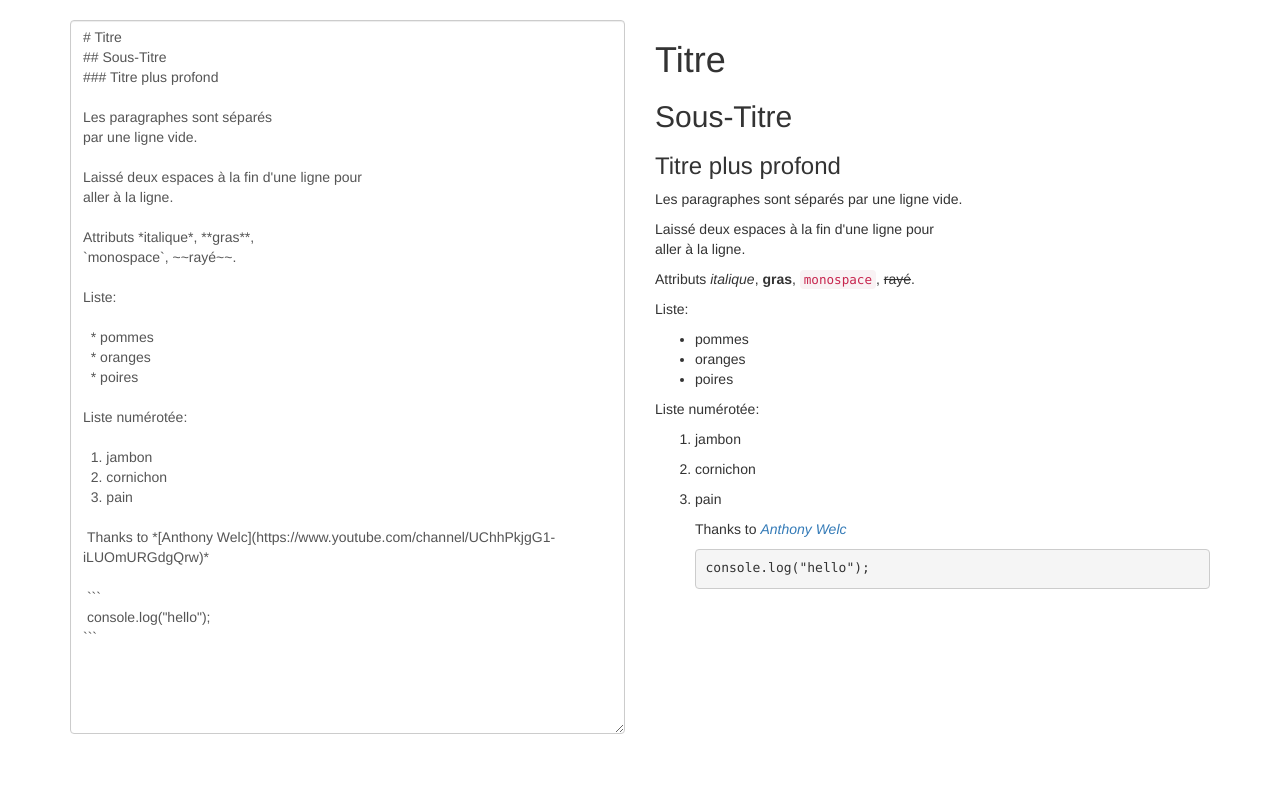
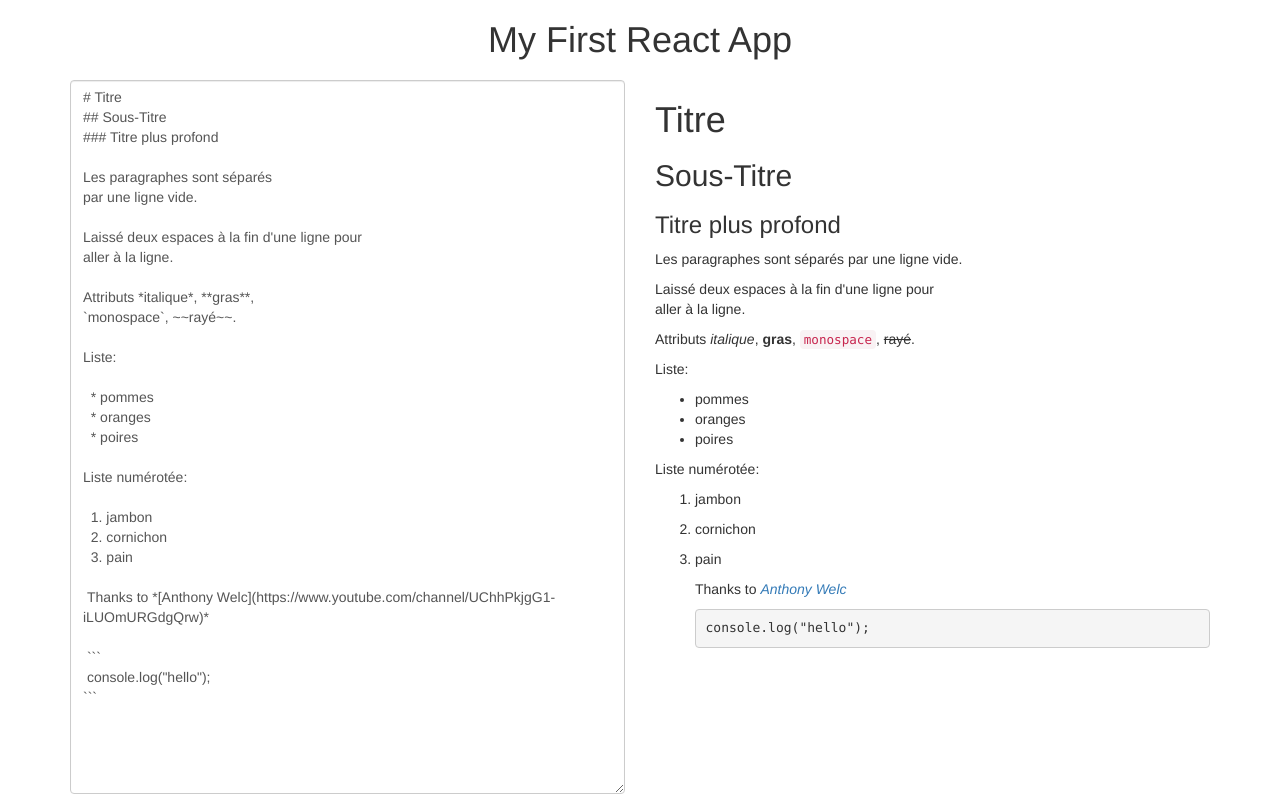
Before and after one commit to tariqbenezza/markdown, a React app: page public/index.html in a window 1280 px wide. Built offline with nearby package versions, Linux system fonts and the light colour scheme.

Commit message:
Adding Page title

```diff
--- a/public/index.html
+++ b/public/index.html
@@ -7,6 +7,9 @@
     <title>Markdown App</title>
   </head>
   <body>
+  	<center>
+  		<h1>My First React App</h1>
+  	</center>
     <div id="root"></div>
   </body>
 </html>
```
